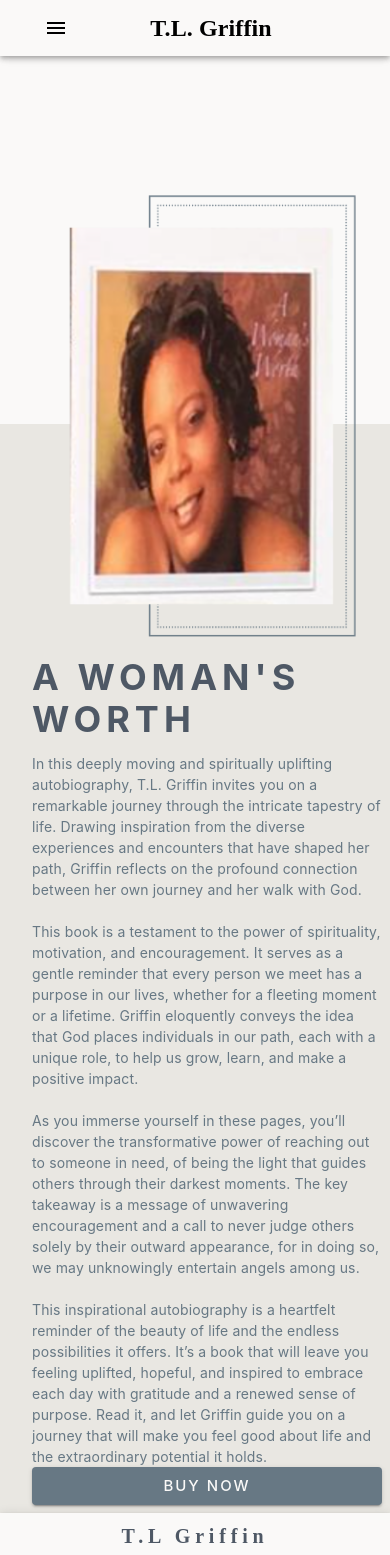
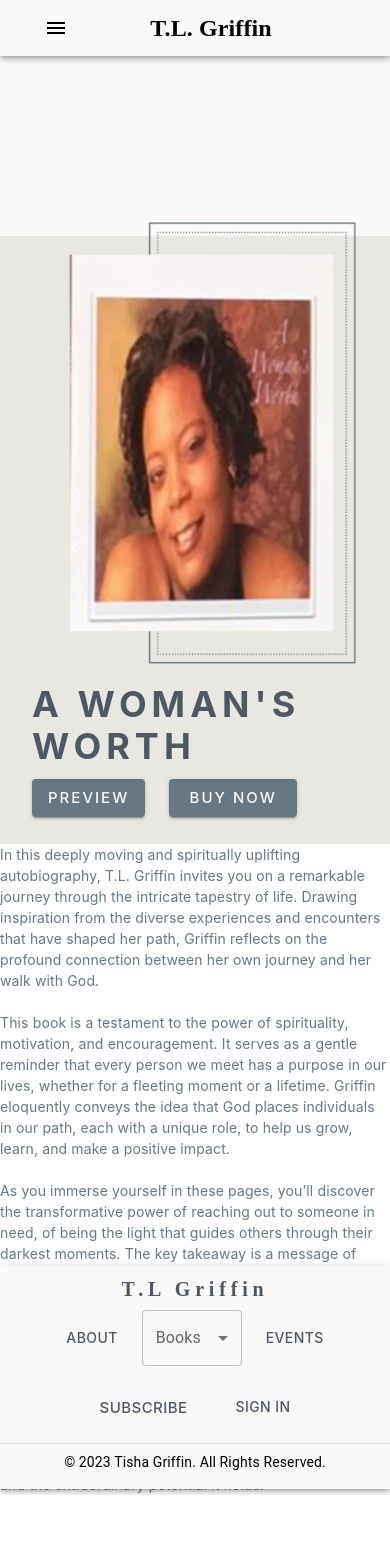
Before and after one commit to ChrisS561/TLGriffinBooks, a React (Create React App) app in the folder tisha-wesbite/: page /A-Womans-Worth in a window 390 px wide. Shown: the top 1555 px of the page. After the commit the page ends 1495 px from the top, so only its background shows below. Built offline with nearby package versions, Linux system fonts and the light colour scheme.

Commit message:
Started the new woman's worth book design
I have to make the page more responsive.

```diff
--- a/tisha-wesbite/src/App.js
+++ b/tisha-wesbite/src/App.js
@@ -7,6 +7,7 @@ import { Routes, Route } from "react-router-dom";
 import WomansWorth from "./Pages/WomansWorth";
 import Events from "./Pages/Events";
 import About from "./Pages/About";
+import PreviewPage from "./Pages/PreviewPage";
 
 function App() {
   return (
@@ -14,7 +15,7 @@ function App() {
 			<Routes>
 				<Route path="/" element={<AppCoverpage />} />
 				<Route path="/About" element={<About/>} />
-				{/* <Route path="/Books" element={<></>} /> */}
+				<Route path="/Preview" element={<PreviewPage/>} />
 				<Route path="/Events" element={<Events/>} />
 				<Route path="/A-Womans-Worth" element={<WomansWorth/>} />
 			</Routes>
--- /dev/null
+++ b/tisha-wesbite/src/Components/Books/PreviewButton.js
@@ -0,0 +1,33 @@
+import { Button } from '@mui/material';
+import React from 'react'
+
+export default function PreviewButton(display) {
+  return (
+		<div>
+			<Button
+				fullWidth
+				variant="contained"
+				color="info"
+				href='/Preview'
+				sx={{
+					transition:
+						'box-shadow 0.3s ease, background-color 0.3s ease, color 0.3s ease',
+					':hover': {
+						boxShadow: '0px 0px 10px rgba(0, 0, 0, 0.3)',
+						animation: 'shake 0.5s',
+					},
+					display,
+					// width: '100%',
+					maxWidth: { xs:"8rem", sm: '11rem' },
+					fontFamily: 'inter',
+					fontSize: '15px',
+					letterSpacing: '2px',
+					// marginLeft: { sm: '5rem', md: '4rem', lg: '4rem', xl: '15rem' },
+					// marginBottom: { xs: 1, sm: 0 },
+				}}
+			>
+				Preview
+			</Button>
+		</div>
+	);
+}
--- /dev/null
+++ b/tisha-wesbite/src/Components/Books/WomansWorthText.js
@@ -0,0 +1,36 @@
+import { Typography } from '@mui/material';
+import "../../index.css"
+import React from 'react'
+
+export default function WomansWorthText() {
+    const text = `In this deeply moving and spiritually uplifting autobiography, T.L. Griffin invites you on a remarkable journey through the intricate tapestry of life. Drawing inspiration from the diverse experiences and encounters that have shaped her path, Griffin reflects on the profound connection between her own journey and her walk with God.
+
+This book is a testament to the power of spirituality, motivation, and encouragement. It serves as a gentle reminder that every person we meet has a purpose in our lives, whether for a fleeting moment or a lifetime. Griffin eloquently conveys the idea that God places individuals in our path, each with a unique role, to help us grow, learn, and make a positive impact.
+
+As you immerse yourself in these pages, you’ll discover the transformative power of reaching out to someone in need, of being the light that guides others through their darkest moments. The key takeaway is a message of unwavering encouragement and a call to never judge others solely by their outward appearance, for in doing so, we may unknowingly entertain angels among us.
+
+This inspirational autobiography is a heartfelt reminder of the beauty of life and the endless possibilities it offers. It’s a book that will leave you feeling uplifted, hopeful, and inspired to embrace each day with gratitude and a renewed sense of purpose. Read it, and let Griffin guide you on a journey that will make you feel good about life and the extraordinary potential it holds.`;
+
+  return (
+		<div className='womansworthText'>
+			<Typography
+				variant="body1"
+				sx={{
+					display: 'block',
+					textAlign: 'left',
+					marginLeft: { xs: 0, sm: 5, md: 11 },
+					alignSelf: 'center',
+					width: { xs: '100%', sm: '100%', lg: '80%', xl: '80%' },
+					marginBottom: 0,
+					fontFamily: 'inter',
+					fontSize: { xs: 14, md: 15, lg: 16 },
+					color: '#677884',
+					whiteSpace: 'pre-line',
+				}}
+				gutterBottom
+			>
+				{text}
+			</Typography>
+		</div>
+	);
+}
--- /dev/null
+++ b/tisha-wesbite/src/Pages/PreviewPage.js
@@ -0,0 +1,7 @@
+import React from 'react'
+
+export default function PreviewPage() {
+  return (
+    <div>PreviewPage</div>
+  )
+}
--- a/tisha-wesbite/src/Pages/WomansWorth.js
+++ b/tisha-wesbite/src/Pages/WomansWorth.js
@@ -5,26 +5,25 @@ import Navbar from '../Components/Navigation/NavBar';
 import Footer from '../Components/Footer/Footer';
 import BookDisplay from '../Components/ImageDisplay/BookDisplay';
 import BuynowButton from '../StripeFrontend/BuynowButton';
+import WomansWorthText from '../Components/Books/WomansWorthText';
+import PreviewButton from '../Components/Books/PreviewButton';
 
+
+//TODO Make the buttons on the this page responsive. & the buttons aren't the same size.
+//TODO Fix the text below to make it presentable
 export default function WomansWorth() {
 	console.log(window.innerWidth);
-	const text = `In this deeply moving and spiritually uplifting autobiography, T.L. Griffin invites you on a remarkable journey through the intricate tapestry of life. Drawing inspiration from the diverse experiences and encounters that have shaped her path, Griffin reflects on the profound connection between her own journey and her walk with God.
-
-This book is a testament to the power of spirituality, motivation, and encouragement. It serves as a gentle reminder that every person we meet has a purpose in our lives, whether for a fleeting moment or a lifetime. Griffin eloquently conveys the idea that God places individuals in our path, each with a unique role, to help us grow, learn, and make a positive impact.
-
-As you immerse yourself in these pages, you’ll discover the transformative power of reaching out to someone in need, of being the light that guides others through their darkest moments. The key takeaway is a message of unwavering encouragement and a call to never judge others solely by their outward appearance, for in doing so, we may unknowingly entertain angels among us.
-
-This inspirational autobiography is a heartfelt reminder of the beauty of life and the endless possibilities it offers. It’s a book that will leave you feeling uplifted, hopeful, and inspired to embrace each day with gratitude and a renewed sense of purpose. Read it, and let Griffin guide you on a journey that will make you feel good about life and the extraordinary potential it holds.`;
 
 	return (
 		<>
 			<div
-				className="womensworth"
+				className="womansworth"
 				style={{
 					display: 'flex',
 					alignItems: 'center',
 					justifyContent: 'flex-end',
-					height: '100%',
+					height: '100vh',
+					width: '100vw',
 					paddingTop: '11rem',
 				}}
 			>
@@ -46,10 +45,9 @@ This inspirational autobiography is a heartfelt reminder of the beauty of life a
 								lg: '33rem',
 								xl: '36rem',
 							}}
-							marginLeft={{ xl: 10 }}
+							// marginRight={{xl:"4rem"}}
 						/>
 					</Box>
-					<BuynowButton display={{ xs: 'none', sm: 'flex' }} />
 				</Stack>
 				<Box
 					sx={{
@@ -84,27 +82,26 @@ This inspirational autobiography is a heartfelt reminder of the beauty of life a
 					>
 						A WOMAN'S WORTH
 					</Typography>
-					<Typography
-						variant="body1"
-						sx={{
-							display: 'block',
-							textAlign: 'left',
-							marginLeft: { xs: 0, sm: 5, md: 11 },
-							alignSelf: 'center',
-							width: { xs: '100%', sm: '100%', lg: '80%', xl: '80%' },
-							marginBottom: 0,
-							fontFamily: 'inter',
-							fontSize: { xs: 14, md: 15, lg: 16 },
-							color: '#677884',
-							whiteSpace: 'pre-line',
-						}}
-						gutterBottom
+					<Stack
+						direction="row"
+						spacing={3}
+						ml={{ xl: 10 }}
+						display={{ xs: 'none', md: 'flex' }}
 					>
-						{text}
-					</Typography>
-					<BuynowButton display={{ sx: 'block', sm: 'none' }} />
+						<PreviewButton display="block" />
+						<BuynowButton display="block" />
+					</Stack>
+					<Stack
+						direction="row"
+						spacing={3}
+						display={{ xs: 'flex', md: 'none' }}
+					>
+						<PreviewButton display="block" />
+						<BuynowButton display="block" />
+					</Stack>
 				</Box>
 			</div>
+			<WomansWorthText />
 			<Footer />
 		</>
 	);
--- a/tisha-wesbite/src/StripeFrontend/BuynowButton.js
+++ b/tisha-wesbite/src/StripeFrontend/BuynowButton.js
@@ -20,12 +20,12 @@ export default function BuynowButton({ display }) {
 				},
 				display,
 				// width: '100%',
-				maxWidth: { sm: '11rem' },
+				maxWidth: { xs:"8rem", sm: '9rem' },
 				fontFamily: 'inter',
 				fontSize: '15px',
 				letterSpacing: '2px',
-				marginLeft: { sm: '5rem', md: '4rem', lg: '4rem', xl: '8rem' },
-				marginBottom: { xs: 1, sm: 0 },
+				// marginLeft: { sm: '5rem', md: '4rem', lg: '4rem', xl: '8rem' },
+				// marginBottom: { xs: 5, sm: 0 },
 			}}
 		>
 			Buy Now
--- a/tisha-wesbite/src/index.css
+++ b/tisha-wesbite/src/index.css
@@ -74,7 +74,7 @@ code {
   }
 }
 
-.womensworth{
+.womansworth{
   background-image: linear-gradient(to bottom, #faf9f8 28%,#E9E7E2 28%);
   background-color: #E9E7E2;
   background-size: cover;
@@ -84,3 +84,9 @@ code {
   width: 100vw;
 
 }
+
+.womansworthText{
+  height: 50vh;
+    width: 100vw;
+    background-color: #FFFFFF;
+}
```
